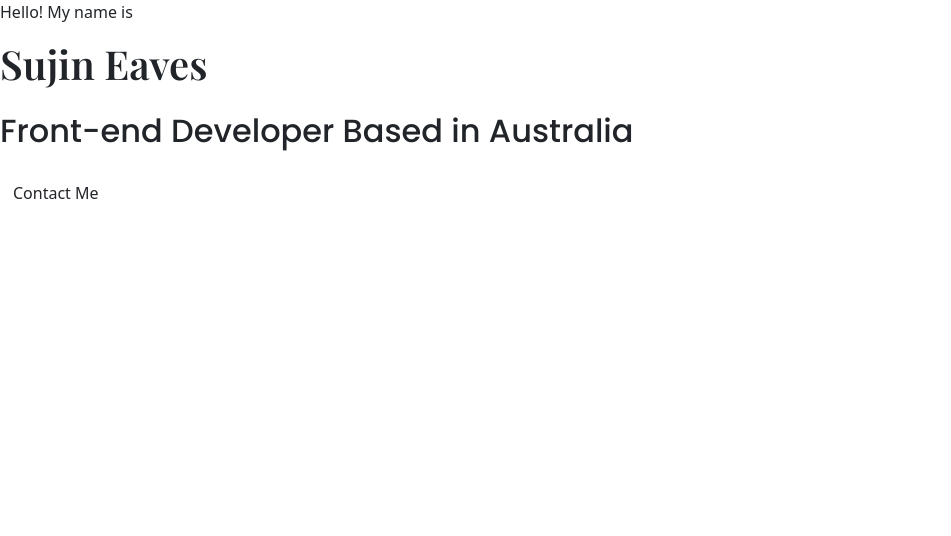
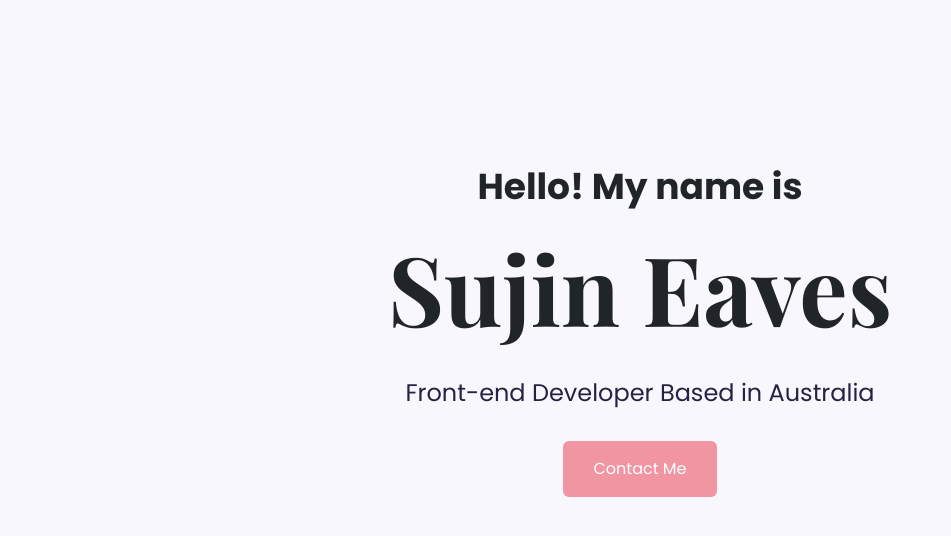
Before and after one commit to Yeosujin88/Portfolio-Project--Sujin-, a plain HTML site: page index.html in a window 1280 px wide. Shown: the whole page, without its empty margins (0-951 px from the left). Drawn offline with nearby package versions, Linux system fonts and the light colour scheme; a web font is replaced by a local one.

Commit message:
added basic css styling for the body elements

```diff
--- a/css/style.css
+++ b/css/style.css
@@ -1,5 +1,34 @@
 
-  h1 {font-family: "Playfair Display", serif;
-font-weight:600;}
-   h2 {font-family: "Poppins", sans-serif;
-  font-weight: 500;}
+:root {--branding-color:#f095a1;
+  --secondary-color:#f9f7fe;
+--heading-font-family:"Playfair Display", serif;
+--default-font-family:"Poppins", sans-serif;
+}
+h1 {font-family: var(--heading-font-family);
+  font-size:96px; font-weight:bolder;
+
+}
+
+h2 {
+  font-family:var(--default-font-family) ;
+  font-weight: 400;
+  font-size: 24px;
+  line-height:2;
+  color:#272142;
+}
+p {
+  font-family: var(--default-font-family);
+  font-weight: 700;
+  font-size: 36px;
+
+}
+.hero {padding:160px 20px;
+  text-align: center;
+  background: var(--secondary-color);
+}
+.btn-branding {
+  color:white;
+  background:var(--branding-color);
+  padding:15px 30px;
+  font-family: "Poppins", sans-serif;
+}
```
